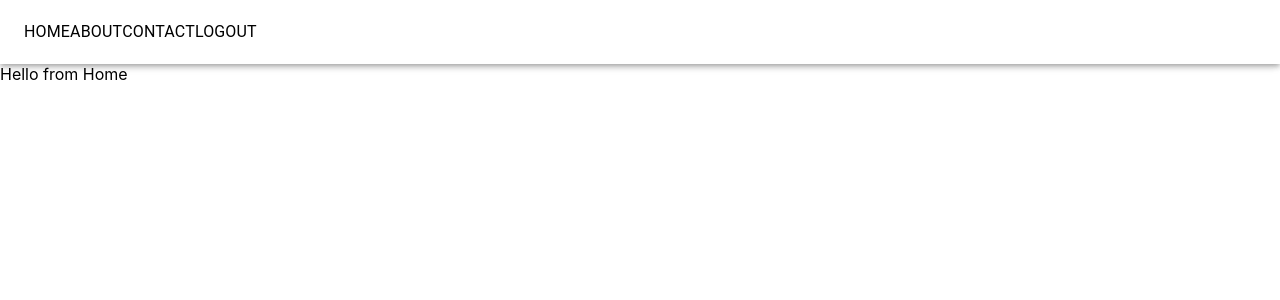
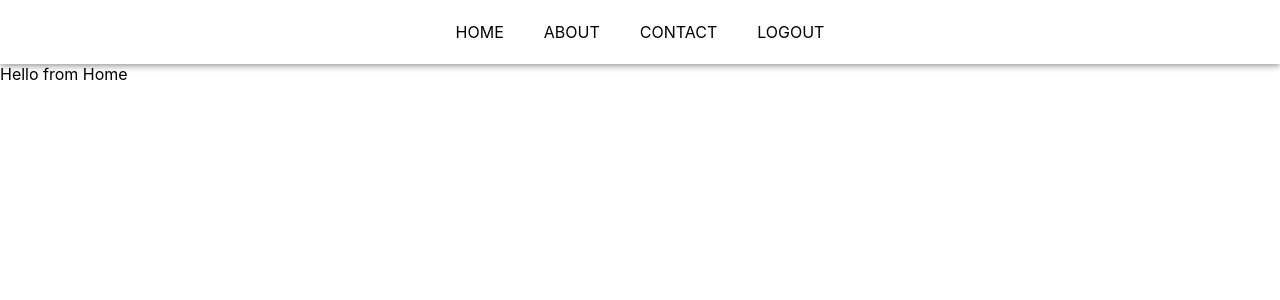
Before and after one commit to jameelk809/BlogApp, a React (Create React App) app: page / in a window 1280 px wide. Shown: the top 300 px of the page. Built offline with nearby package versions, Linux system fonts and the light colour scheme.

Commit message:
header added

```diff
--- a/src/components/header/Header.jsx
+++ b/src/components/header/Header.jsx
@@ -1,9 +1,19 @@
 
 import { AppBar, Toolbar, Typography, styled } from "@mui/material";
+import { Link } from "react-router-dom";
 
 const Component = styled(AppBar)`
     background: #FFFFFF;
     color: #000;
+`;
+
+const Container = styled(Toolbar)`
+    justify-content: center;
+    & > a {
+        padding: 20px;
+        color: inherit;
+        text-decoration: none;
+    }
 `
 
 
@@ -11,12 +21,12 @@
 
     return (
         <Component>
-            <Toolbar>
-                <Typography>HOME</Typography>
-                <Typography>ABOUT</Typography>
-                <Typography>CONTACT</Typography>
-                <Typography>LOGOUT</Typography>
-            </Toolbar>
+            <Container>
+                <Link to='/'>HOME</Link>
+                <Link to='/about'>ABOUT</Link>
+                <Link to='/contact'>CONTACT</Link>
+                <Link to='/login'>LOGOUT</Link>
+            </Container>
         </Component>
     )
 }
```
